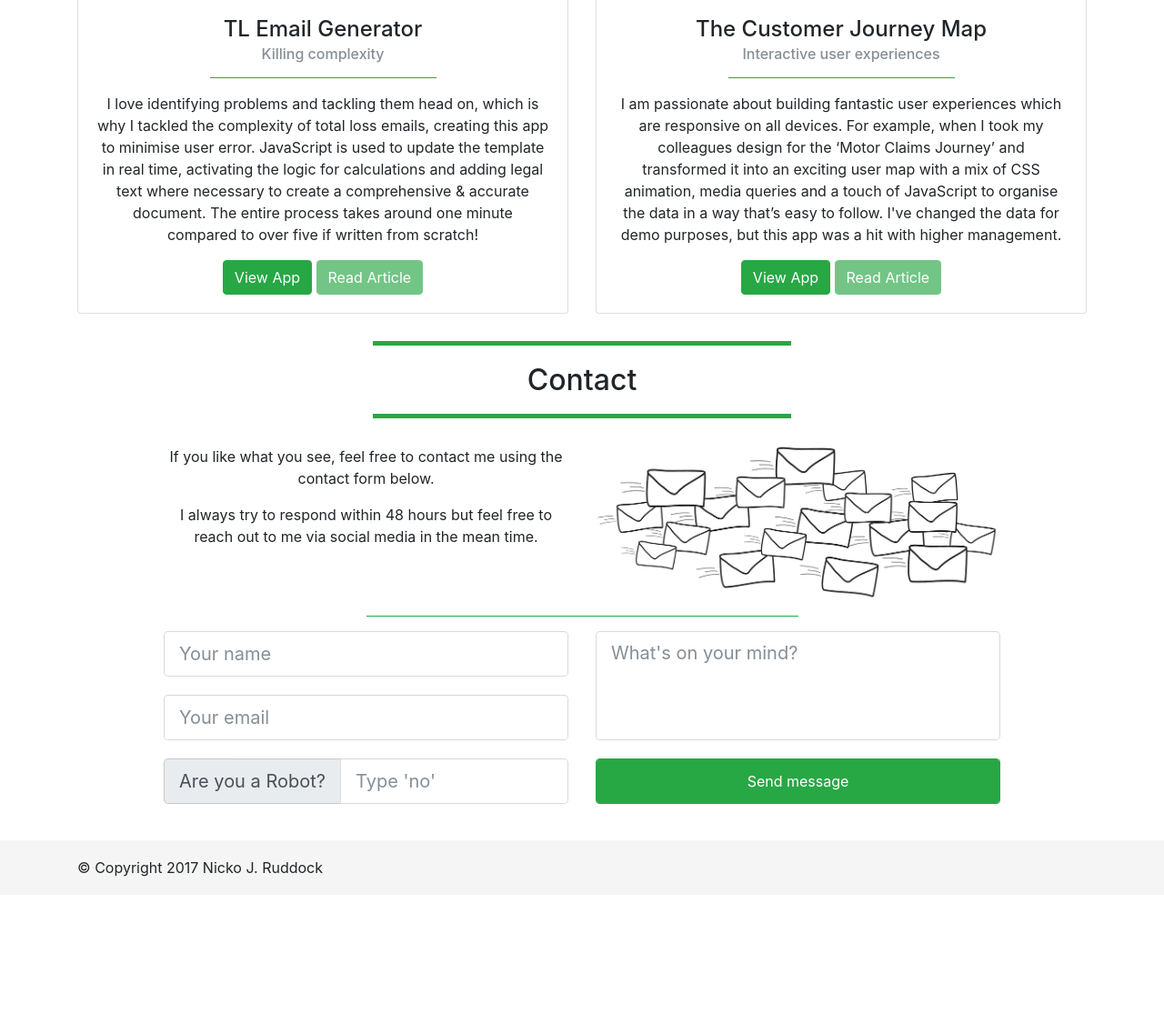
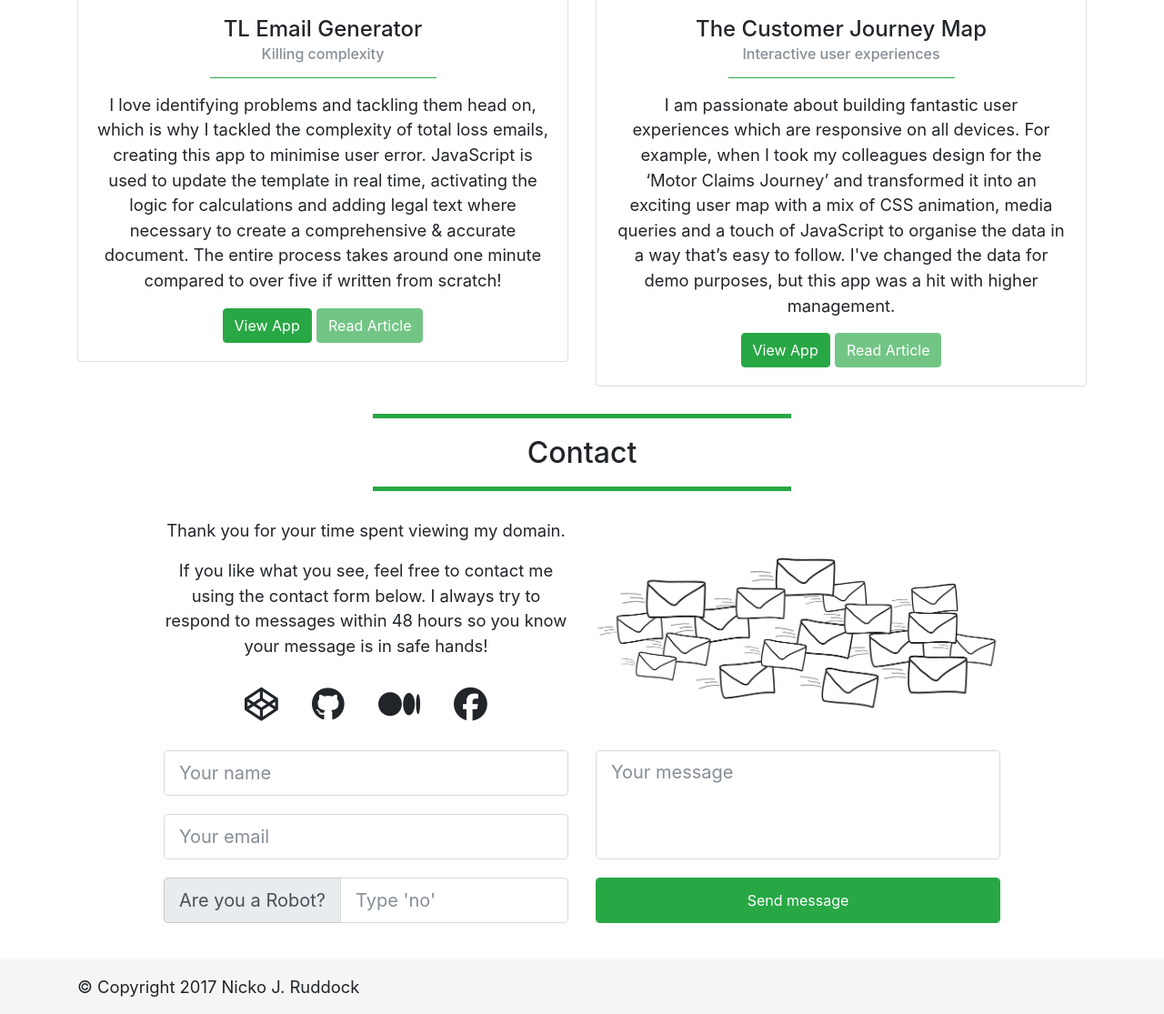
Before and after one commit to GingerNinjaNicko/legacy-portfolio, a PHP site: page / in a window 1280 px wide. Shown: the part 1411-2526 px from the top of the page at 91% size. Before the commit the page ends 2375 px from the top, so only its background shows below. Run offline with PHP 8.4, Linux system fonts and the light colour scheme; some libraries are stand-ins or nearby versions.

Commit message:
final contact section design

```diff
--- a/css/index.css
+++ b/css/index.css
@@ -1,12 +1,22 @@
 /* Move content down for fixed navbar */
 body {
     position: relative;
+    font-size: 1.15rem;
 }
 
 #top {
-    width: 100%;
+    width: 100vw;
     height: 60px;
     background-color: #343a40;
+}
+
+a {
+    color: inherit;
+    text-decoration: none;
+}
+a:hover {
+    text-decoration: none;
+    color: #23903c;
 }
 
 h2 {
@@ -26,6 +36,11 @@ h2 {
 article {
     margin: 10px;
     padding: 20px;
+}
+
+#contact i.fa {
+    font-size: 2.3rem;
+    padding: 1rem;
 }
 
 .form-control, .input-group-addon {
@@ -93,10 +108,6 @@ footer {
     margin: 20px auto;
 }
 
-.round {
-    border-radius: 50%;
-}
-
 .divider {
     width: 50%;
     text-align: center;
@@ -105,6 +116,6 @@ footer {
 
 .vert-center{
     display: flex;
-    height: 100%;
+    min-height: 100%;
     align-items: center;
 }
--- a/index.html
+++ b/index.html
@@ -11,6 +11,9 @@
     <!-- Adding Bootstrap CSS -->
     <link rel="stylesheet" href="https://maxcdn.bootstrapcdn.com/bootstrap/4.0.0-beta/css/bootstrap.min.css" integrity="sha384-/Y6pD6FV/Vv2HJnA6t+vslU6fwYXjCFtcEpHbNJ0lyAFsXTsjBbfaDjzALeQsN6M" crossorigin="anonymous">
     <link rel="stylesheet" href="./css/index.css">
+
+    <!-- Font awesome -->
+    <script src="https://use.fontawesome.com/ab45073717.js"></script>
 
 </head>
 <body data-spy="scroll" data-target=".navbar" data-offset="50">
@@ -67,7 +70,7 @@
                 </p>
                 </section>
                 <section class="col-lg-4 col-md-5">
-                    <img src="./imgs/me.jpg" class="round img-fluid" alt="Photo of Nicko J. Ruddock">
+                    <img src="./imgs/me.jpg" class="rounded-circle img-fluid" alt="Photo of Nicko J. Ruddock">
                 </section>
             </article>
         </div>
@@ -150,13 +153,35 @@
                 </h2>
                 <div class="row">
                     <!-- description text -->
-                    <section class="col-md-6 text-center">
+                    <section class="col-md-6 vert-center text-center">
+                        <div>
+                            <p>
+                                 Thank you for your time spent viewing my domain.
+                            </p>
                             <p>
                                 If you like what you see, feel free to contact me using the contact form below.
+                                I always try to respond to messages within 48 hours so you know your message is in safe hands!
                             </p>
                             <p>
-                            I always try to respond within 48 hours but feel free to reach out to me via social media in the mean time.
+                                <a href="https://codepen.io/GingerNinjaNicko/" target="_blank">
+                                    <i title="Visit my Codepen page" class="fa fa-codepen" aria-hidden="true"></i>
+                                </a>
+                                <a href="https://github.com/GingerNinjaNicko" target="_blank">
+                                    <i title="Visit my Github page" class="fa fa-github" aria-hidden="true"></i>
+                                </a>
+                                <a href="https://medium.com/@GingerNinjaNick" target="_blank">
+                                    <i title="Visit my Medium page" class="fa fa-medium" aria-hidden="true"></i>
+                                </a>
+                                <a href="https://www.facebook.com/GingerNinjaNick" target="_blank">
+                                    <i title="Visit my Facebook page" class="fa fa-facebook-official" aria-hidden="true"></i>
+                                </a>
+                                <!--
+                                <a href="https://www.linkedin.com/in/gingerninjanicko/">
+                                    <i title="Visit my Linkedin page" class="fa fa-linkedin-square" aria-hidden="true"></i>
+                                </a>
+                                -->
                             </p>
+                        </div>
                     </section>
 
                     <section class="col-md-6">
@@ -165,10 +190,11 @@
                             <img src="./imgs/contact-crop.png" class="img-fluid" alt="Photo of Nicko J. Ruddock">
                         </div>
                     </section>
+                </div>
+                <div class="row">
 
-                    <hr class="divider">
                     <!-- using formspree as a quick fix to get contact form up without PHP -->
-                    <div class="col-12">
+                    <section class="col-12">
                         <form action="https://formspree.io/info@NickoJRuddock.com" method="POST" class="row">
                             <div class="col-md-6">
                                 <input type="text" class="form-control form-control-lg" name="name" placeholder="Your name">
@@ -176,7 +202,7 @@
                             </div>
 
                             <div class="col-md-6">
-                                <textarea class="form-control form-control-lg" name="message" placeholder="What's on your mind?"></textarea>
+                                <textarea class="form-control form-control-lg" name="message" placeholder="Your message"></textarea>
                             </div>
                             <div class="col-md-6 input-group input-group-lg">
                                 <label for="robot" class="input-group-addon">
@@ -189,7 +215,7 @@
                                 <input type="submit" class="form-control form-control-lg btn btn-success" value="Send message">
                             </div>
                         </form>
-                    </div>
+                    </section>
                 </div>
             </section> <!-- ./col -->
         </div> <!-- ./row -->
```
Lines whose indentation alone changed are shown as unchanged.
